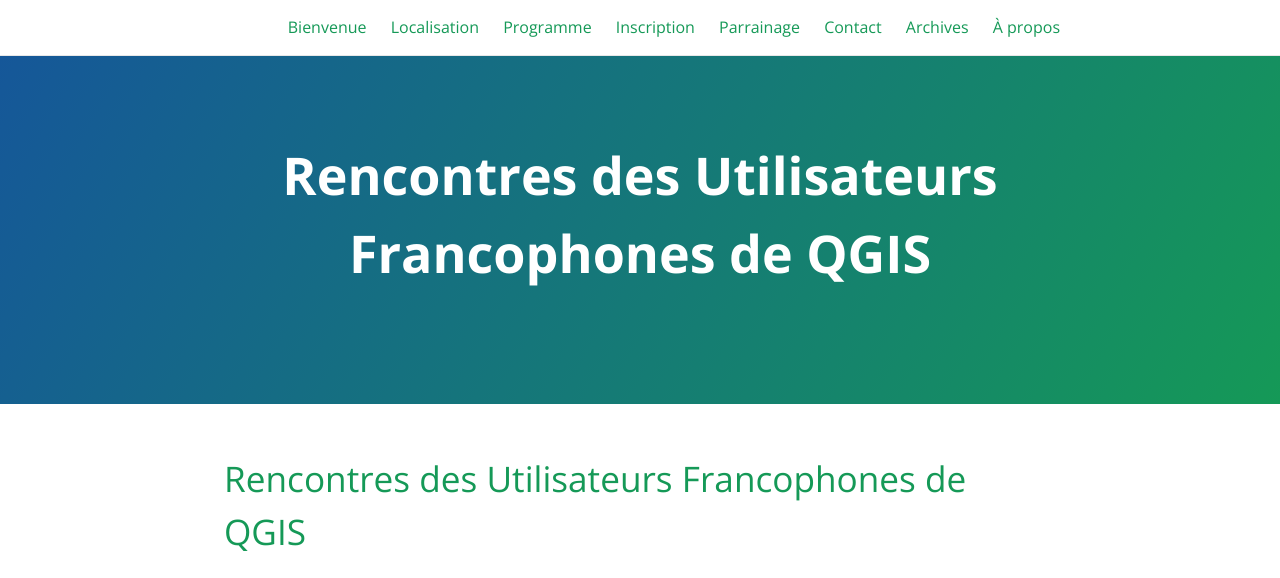
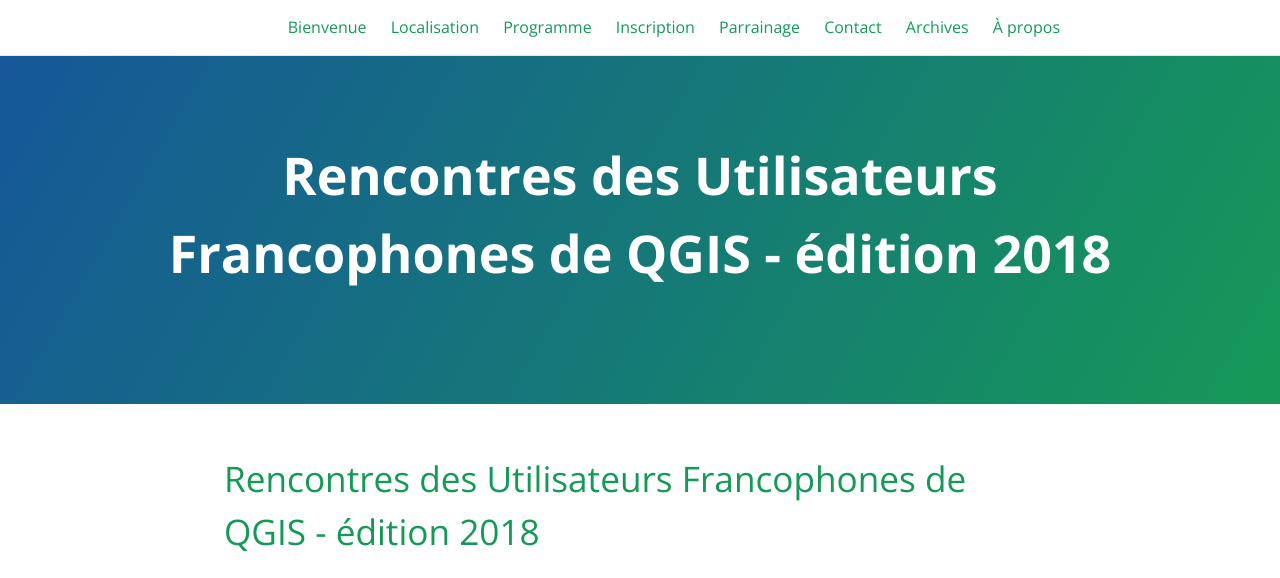
Before and after one commit to OSGeo-fr/QGIS-conf-fr-website, a Jekyll site: the page built from presentation.md, in a window 1280 px wide. Shown: the top 578 px of the page. Built offline with Jekyll 4.4.1, drawn with Linux system fonts in a browser that asks for light colours.

Commit message:
Change title and upgrade remove plugin_dir deprecated jekyll option

```diff
--- a/_config.yml
+++ b/_config.yml
@@ -1,6 +1,6 @@
 theme: jekyll-theme-cayman
 show_downloads: false
-title : Rencontres des Utilisateurs Francophones de QGIS
+title : Rencontres des Utilisateurs Francophones de QGIS - édition 2018
 language: fr
 is_user_page: false
 is_project_page: false
@@ -10,8 +10,11 @@ twitter:
 # refer to http://shopify.github.io/liquid/filters/date/ if you want to customize this
 cayman-blog:
   date_format: "%b %-d, %Y"
-plugins:
+plugins_dir:
  - jekyll-feed
  - jekyll-redirect-from
  - jekyll-seo-tag
  - jekyll-sitemap
+
+summary: Conférence QGIS des utilisateurs francophones 2018 - Montpellier. 13 et 14 décembre 2018
+tags: [QGIS,OSGEO,Open Source,Conférence,SupAgro,Agrotic,OSGEO-FR]
```
